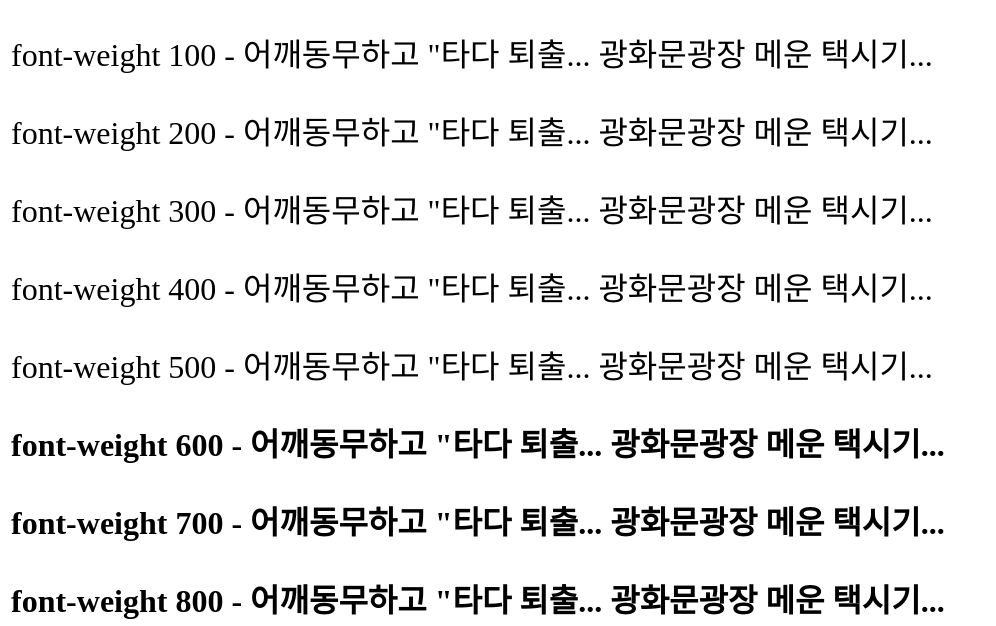
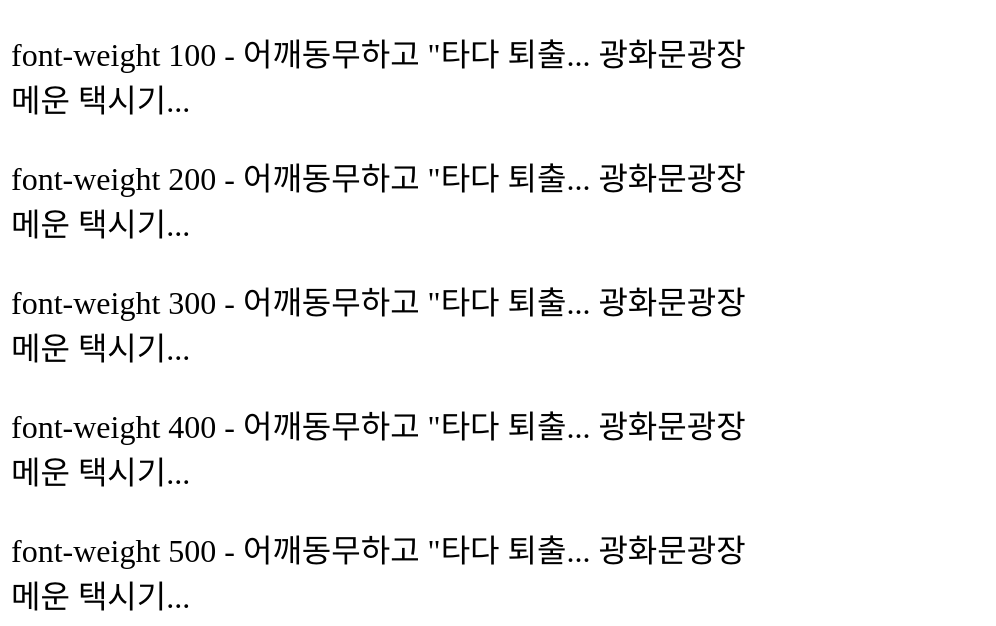
Before and after one commit to dohee222/test, a plain HTML site: page index.html in a window 1280 px wide. Shown: the part 174-800 px from the top of the page, without its empty margins (0-996 px from the left). Drawn offline with Linux system fonts and the light colour scheme.

Commit message:
initwwwww

```diff
--- a/index.html
+++ b/index.html
@@ -5,7 +5,7 @@
     <title>CSS</title>
     <style>
       table {
-        width: 100%;
+        width: 750px;
       }
       th {
         text-align: left;
```
